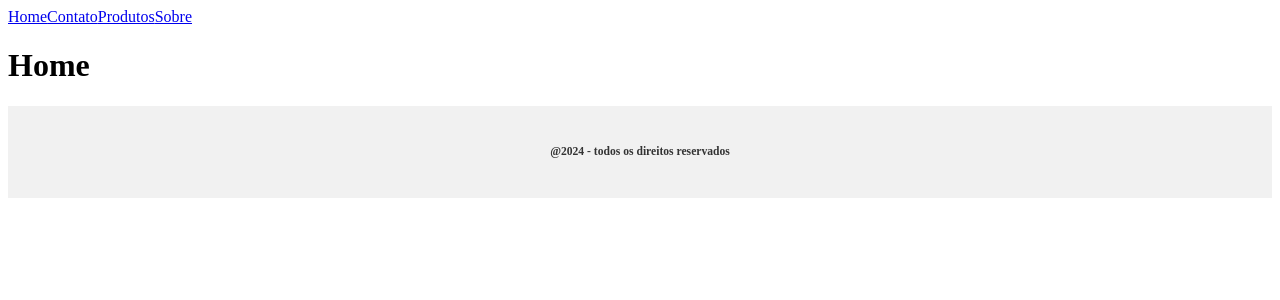
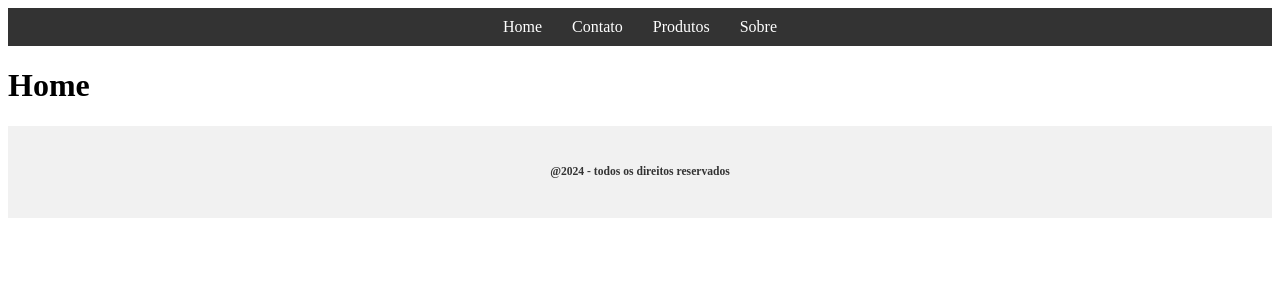
Before and after one commit to rt-lucena/loja-de-esportes-react, a React (Vite) app: page / in a window 1280 px wide. Shown: the top 300 px of the page. Built offline with nearby package versions, Linux system fonts and the light colour scheme.

Commit message:
Estilo Nav

```diff
--- a/src/components/Nav.jsx
+++ b/src/components/Nav.jsx
@@ -1,13 +1,14 @@
-import {Link} from 'react-router-dom'
+import { NavWrapper, StyledLink } from '../css/NavWrapper';
 
-const Nav=()=>{
+const Nav = () => {
     return (
-        <>
-        <Link to = "/">Home</Link>
-        <Link to = "/contato">Contato</Link>
-        <Link to = "/produtos">Produtos</Link>
-        <Link to = "/sobre">Sobre</Link>
-        </>
-    )
+        <NavWrapper>
+            <StyledLink to="/">Home</StyledLink>
+            <StyledLink to="/contato">Contato</StyledLink>
+            <StyledLink to="/produtos">Produtos</StyledLink>
+            <StyledLink to="/sobre">Sobre</StyledLink>
+        </NavWrapper>
+    );
 }
-export default Nav
+
+export default Nav;
--- /dev/null
+++ b/src/css/NavWrapper.jsx
@@ -0,0 +1,24 @@
+import styled from 'styled-components';
+import { Link } from 'react-router-dom';
+
+export const NavWrapper = styled.nav`
+    display: flex;
+    justify-content: center;
+    background-color: #333;
+    padding: 10px;
+`;
+
+export const StyledLink = styled(Link)`
+    color: #fff;
+    text-decoration: none;
+    margin: 0 15px;
+    font-size: 16px;
+
+    &:hover {
+        color: #ddd;
+    }
+
+    &:active {
+        color: #aaa;
+    }
+`;
```
